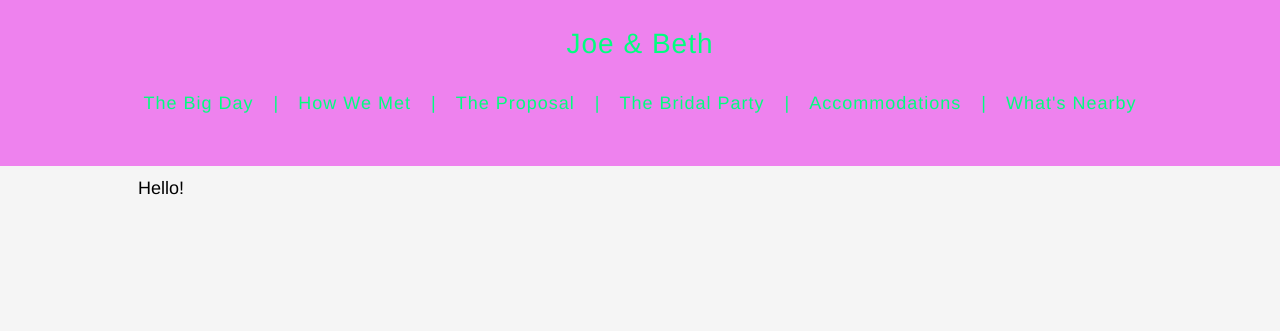
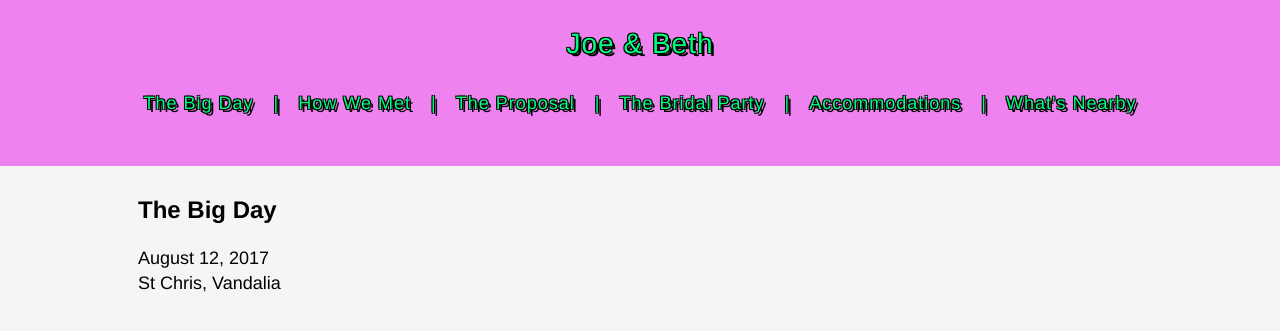
Before and after one commit to joeandbeth2017/joeandbeth2017.github.io, a Jekyll site: the page built from index.html, in a window 1280 px wide. Shown: the top 331 px of the page. Built offline with Jekyll 4.4.1, drawn with Linux system fonts in a browser that asks for light colours; the list of posts is cut into pages by our own code.

Commit message:
wedding stuff

```diff
--- a/_config.yml
+++ b/_config.yml
@@ -7,7 +7,7 @@ groom : Joe
 
 navlinks:
     - text: The Big Day
-      url: /
+      url: /#wedding
     - text: How We Met
       url: /
     - text: The Proposal
--- /dev/null
+++ b/_includes/wedding.html
@@ -0,0 +1,4 @@
+<h2 id="wedding">The Big Day</h2>
+
+August 12, 2017<br />
+St Chris, Vandalia
--- a/_layouts/default.html
+++ b/_layouts/default.html
@@ -24,7 +24,7 @@
 			</header>
 		</div>
 
-	    <div id="main" role="main" class="container">
+	    <div id="main" role="main">
 	  		{{ content }}
 	    </div>
 
--- a/index.html
+++ b/index.html
@@ -2,4 +2,4 @@
 layout: default
 ---
 
-Hello!
+{% include wedding.html %}
--- a/style.scss
+++ b/style.scss
@@ -28,6 +28,12 @@ body {
 header {
   color: springgreen;
   background-color: violet;
+  text-shadow:
+       3px 3px 0 black,
+     -1px -1px 0 black,
+      1px -1px 0 black,
+      -1px 1px 0 black,
+       1px 1px 0 black;
   text-align: center;
   padding: 20px 0 50px 0;
 }
```
Also changed, not shown: _includes/accommodations.html (added), _includes/bridalparty.html (added), _includes/howwemet.html (added), _includes/nearby.html (added), _includes/proposal.html (added).
